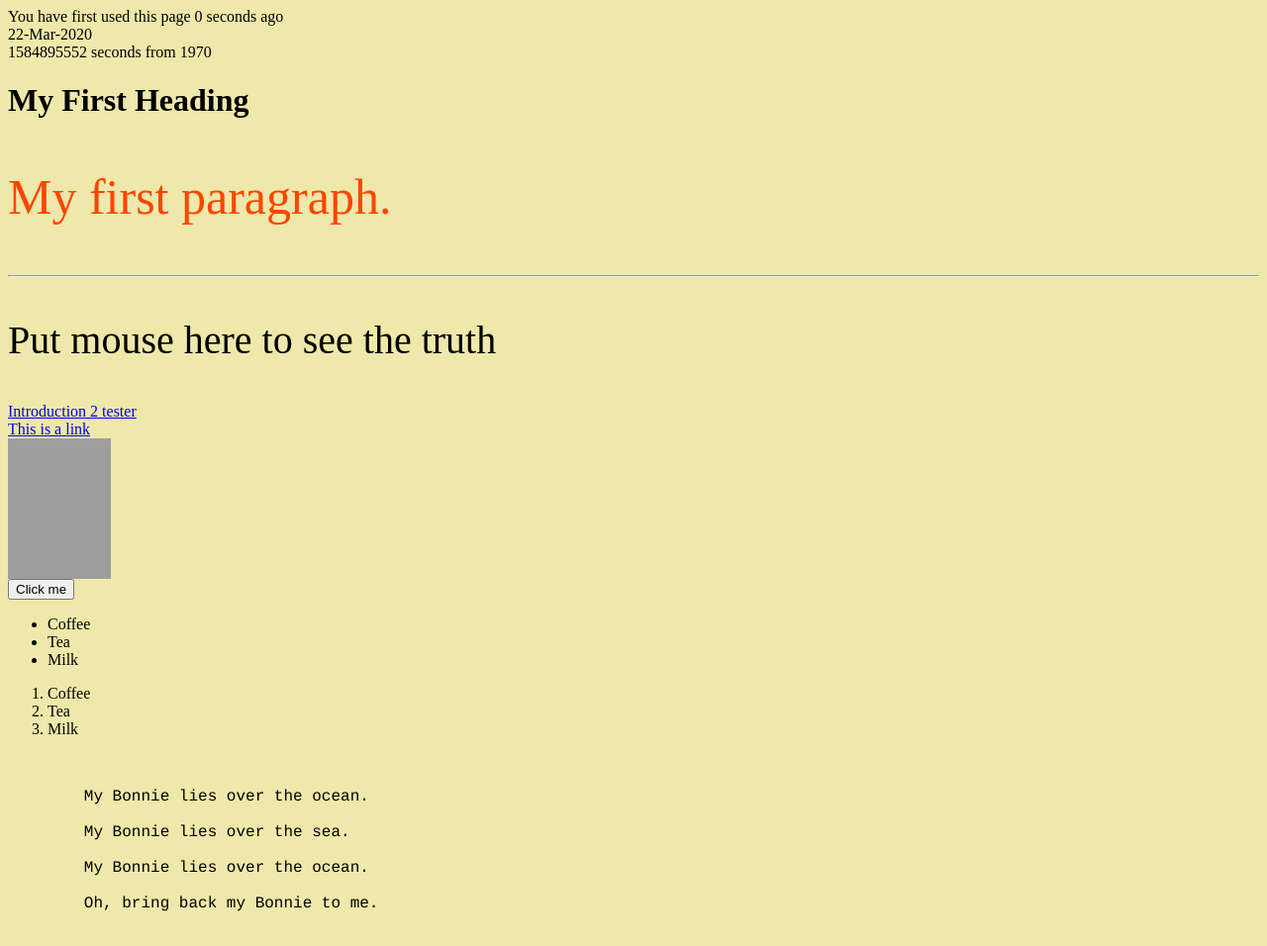
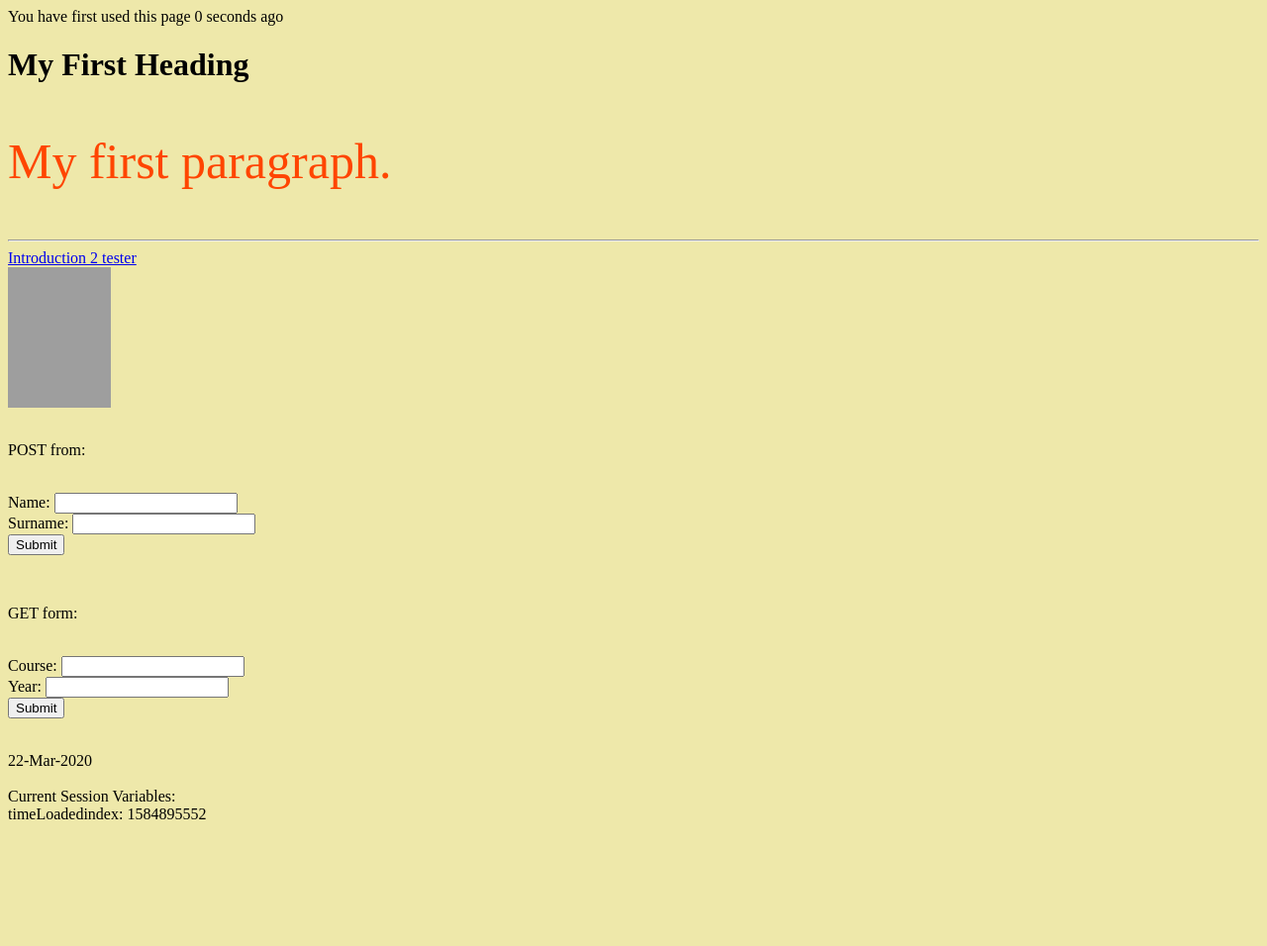
Before and after one commit to PaoloBezzina/web-development, a PHP site: page / in a window 1280 px wide. Shown: the whole page at 99% size. After the commit the page ends 828 px from the top, so only its background shows below. Run offline with PHP 8.4, Linux system fonts and the light colour scheme; grey boxes are pictures that could not be loaded.

Commit message:
finished part 1

```diff
--- a/index.php
+++ b/index.php
@@ -1,11 +1,12 @@
 <?php
-    session_start();
+    session_start();    //part 1 no 3
     if(!isset($_SESSION["timeLoadedindex"])){
         $_SESSION["timeLoadedindex"] = time();
     }
 
     $timeSinceLoad = time() - $_SESSION["timeLoadedindex"];
     echo("You have first used this page " . $timeSinceLoad . " seconds ago"); //call function on interaction
+
 ?>
 
 <!DOCTYPE html>
@@ -20,62 +21,59 @@
 <body style="background-color: palegoldenrod">
 
 
-
-
-<?php
-    echo ("</br>");
-    echo date("d-M-Y");
-    echo ("</br>");
-
-     //executes only when page is loaded
-
-    echo($_SESSION["timeLoadedindex"] . " seconds from 1970<br>");
-
-
-?>
-
-
     <h1>My First Heading</h1>
 
     <p style="color:orangered;font-size:50px">My first paragraph.</p>
     <hr>
-    <p style="font-size:40px" title="BEN GAY">Put mouse here to see the truth</p>
 
     <a href="introduction2.php">Introduction 2 tester</a>
 
     <br>
 
-    <a href="https://www.w3schools.com">This is a link</a>
-    <br>
     <img src="w3schools.jpg" alt="W3Schools.com" width="104" height="142">
     <br>
-    <button>Click me</button>
 
     <br>
 
-    <ul id = "kemmghandek">
-        <li>Coffee</li>
-        <li>Tea</li>
-        <li>Milk</li>
-    </ul>
+     <!-- part 1 no4 -->
 
-    <ol>
-        <li>Coffee</li>
-        <li>Tea</li>
-        <li>Milk</li>
-    </ol>
+    <p>POST from:</p>
 
     <br>
 
-    <pre style="font-family:courier">
-        My Bonnie lies over the ocean.
+    <form action="form.php" method="post">
+Name: <input type="text" name="name"><br>
+Surname: <input type="text" name="surname"><br>
+<input type="submit">
+</form>
 
-        My Bonnie lies over the sea.
+    <br>
 
-        My Bonnie lies over the ocean.
+    <p>GET form:</p>
 
-        Oh, bring back my Bonnie to me.
-    </pre>
+    <br>
+
+
+
+     <form action="formGET.php" method="get">
+Course: <input type="text" name="course"><br>
+Year: <input type="number" name="year"><br>
+<input type="submit">
+</form>
+
+
+    <?php
+    echo ("<br>");      //date
+    echo date("d-M-Y");
+    echo ("<br><br>");
+
+
+    echo "Current Session Variables:<br>"; //part 1 no5
+    foreach ($_SESSION as $key=>$val)
+    echo $key.": ".$val."<br/>";
+
+
+?>
 
 </body>
 </html>
--- a/introduction2.php
+++ b/introduction2.php
@@ -41,7 +41,7 @@ p    {color: red;}
 
     <br>
 
-    <a href="index.php">Back to home page tester</a>
+    <a href="index.php">Back to home page</a>
 
 </body>
 </html>
```
Also changed, not shown: form.php (added, +29 -0 lines), formGET.php (added, +30 -0 lines).
